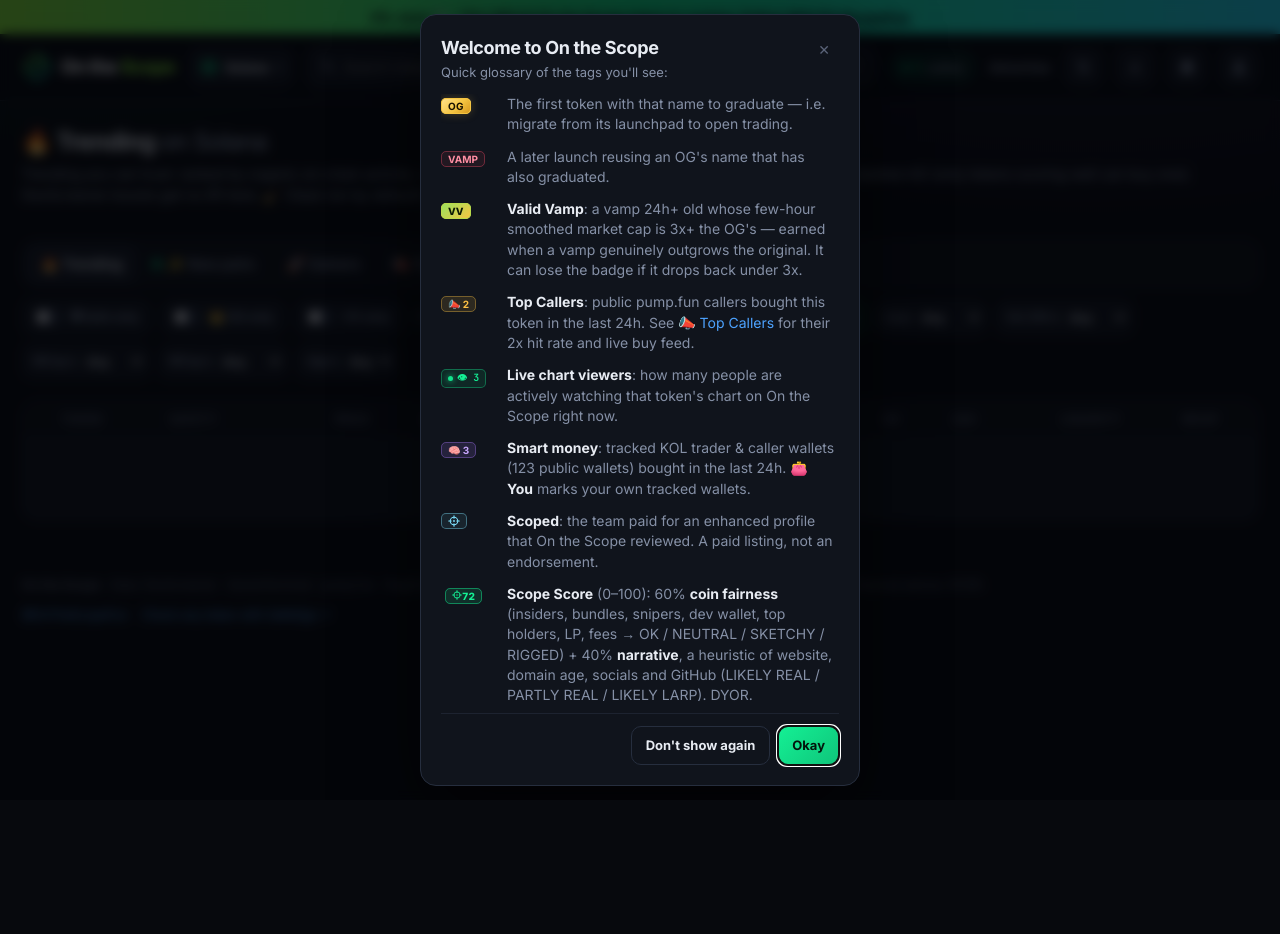
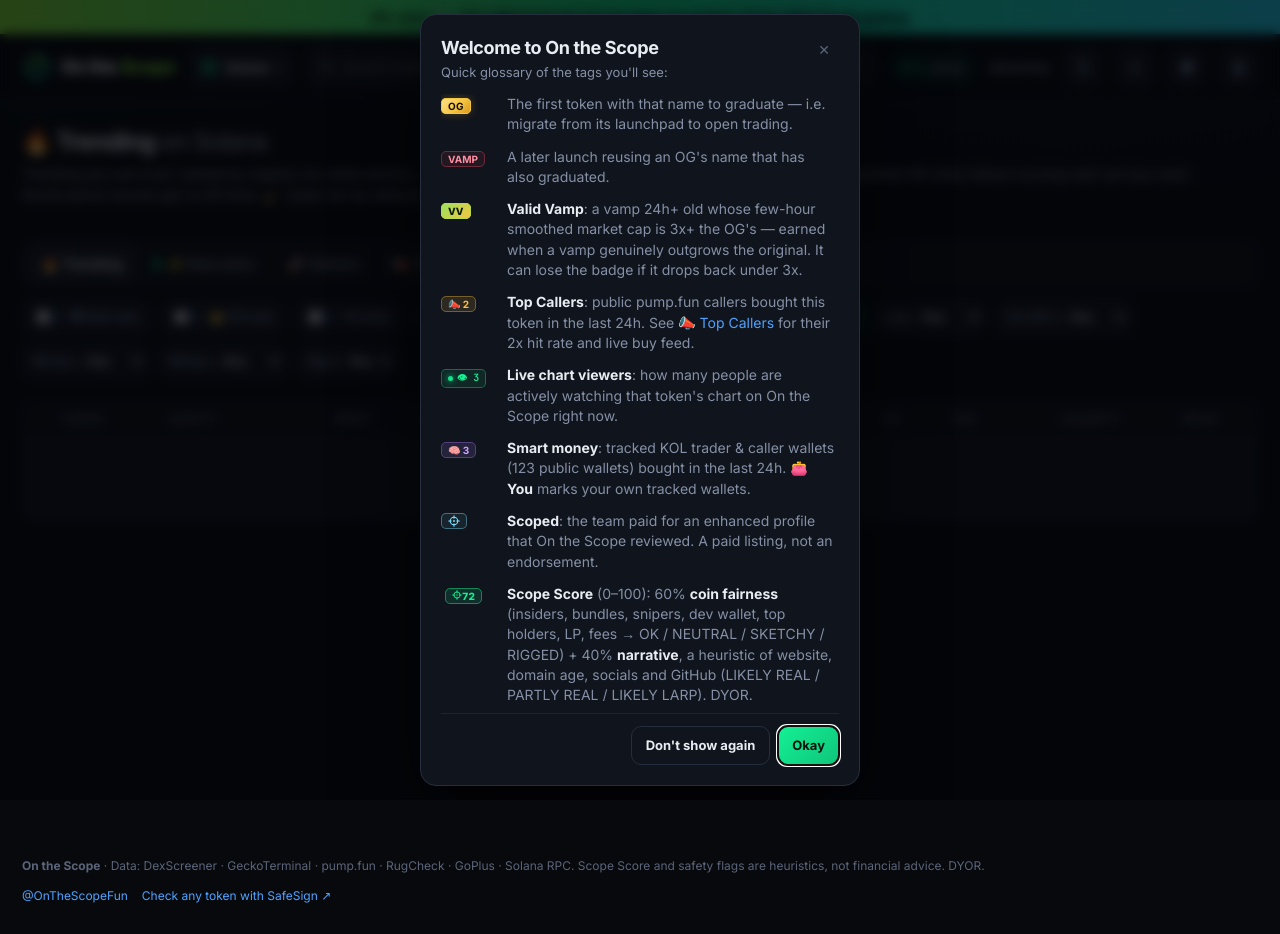
Before and after one commit to tethegamer/trenchscope, a website: page public/index.html in a window 1280 px wide. Before the commit the page ends 800 px from the top, so only its background shows below. Drawn offline with Linux system fonts and the light colour scheme; no server answers.

Commit message:
Reserve main height so the footer never shifts on load (CLS)

```diff
--- a/public/app.css
+++ b/public/app.css
@@ -391,6 +391,7 @@
 /* ======================= v7: app-grade mobile + live feel ======================= */
 html{-webkit-text-size-adjust:100%;-webkit-tap-highlight-color:transparent}
 html,body{overflow-x:clip}
+main#app{min-height:calc(100vh - 60px)}
 button,a,.c,tr,[data-nav]{touch-action:manipulation}
 /* live price flash (rows, cards, token price) */
 .fl-up .pxc{animation:flu 1.1s ease-out}.fl-dn .pxc{animation:fld 1.1s ease-out}
```
